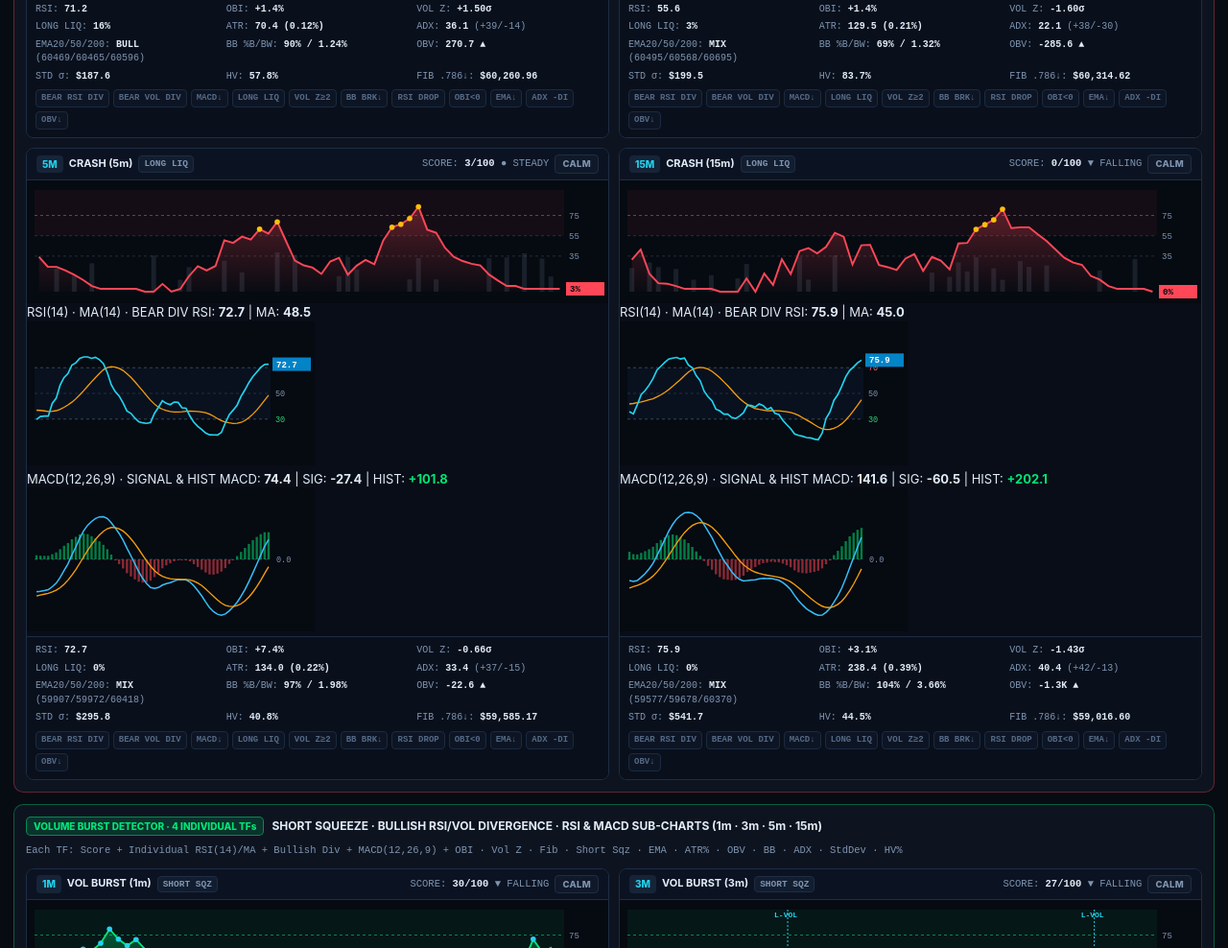
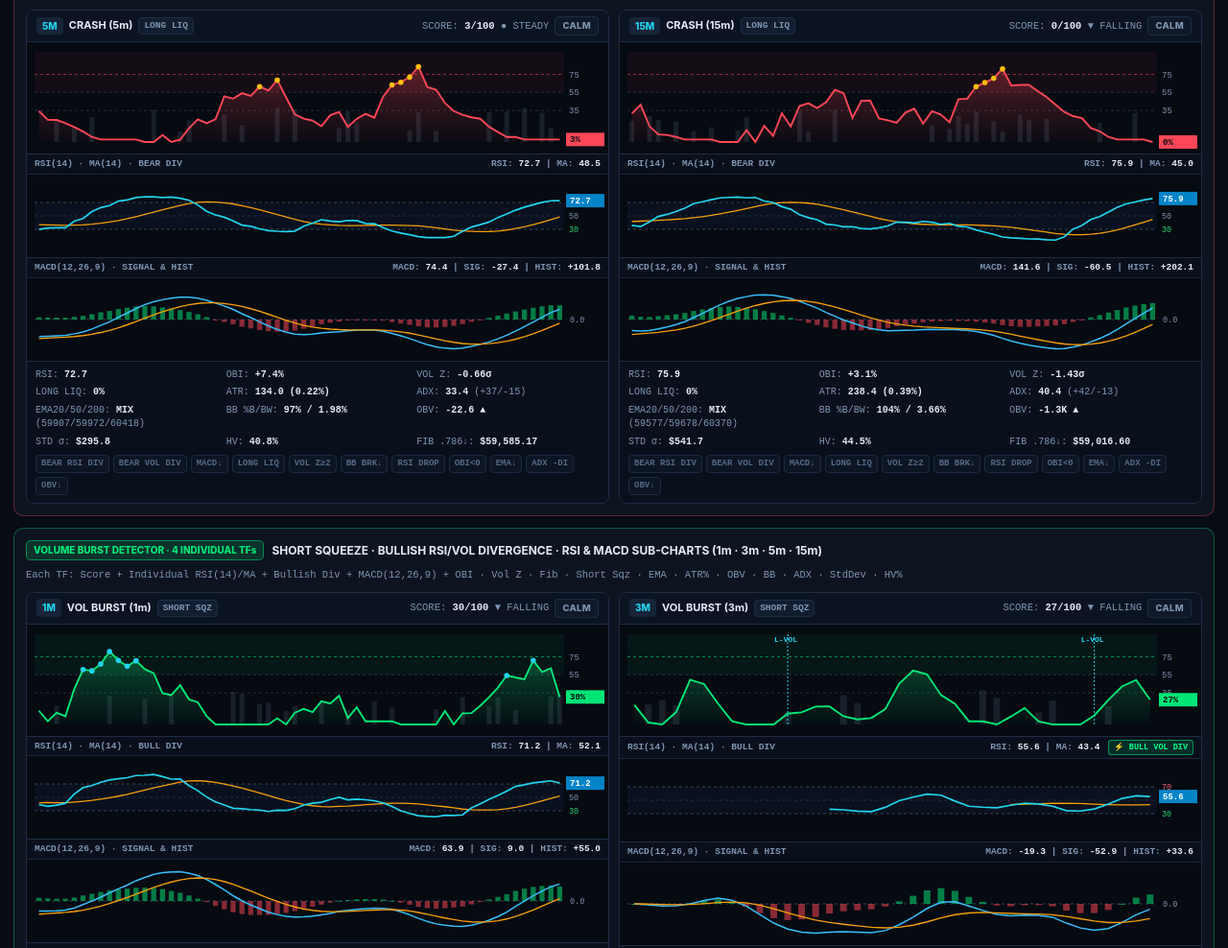
Before and after one commit to isrrohit7373-eng/Radar-terminal, a plain HTML site: page index.html in a window 1280 px wide. Shown: the part 2342-3330 px from the top of the page at 96% size. Drawn offline with Linux system fonts and the light colour scheme; no server answers.

Commit message:
Add files via upload

```diff
--- a/css/styles.css
+++ b/css/styles.css
@@ -1115,3 +1115,55 @@ body {
   border-color: rgba(0, 230, 118, 0.55);
   color: #00ff88;
 }
+
+
+/* =========================================================
+   INDIVIDUAL RSI & MACD SUB-CHARTS INSIDE EACH DETECTOR PANEL
+   ========================================================= */
+.det-canvas-wrap {
+  height: 116px;
+}
+.det-mini-pane {
+  border-top: 1px solid var(--border);
+  background: #060a11;
+}
+.det-mini-head {
+  display: flex;
+  flex-wrap: wrap;
+  justify-content: space-between;
+  align-items: center;
+  gap: 6px;
+  padding: 3px 8px;
+  background: #09101c;
+  border-bottom: 1px solid rgba(30, 45, 68, 0.75);
+  font-size: 9.5px;
+  font-weight: 800;
+  font-family: monospace;
+  color: var(--muted);
+}
+.det-mini-head b {
+  color: var(--text);
+}
+.det-mini-canvas {
+  width: 100%;
+  height: 86px;
+  display: block;
+}
+.det-div-pill {
+  display: inline-block;
+  padding: 1px 5px;
+  border-radius: 3px;
+  font-size: 8.5px;
+  font-weight: 800;
+  margin-left: 3px;
+}
+.det-div-pill.bear {
+  background: var(--red-soft);
+  color: #ff6b7a;
+  border: 1px solid rgba(255, 71, 87, 0.55);
+}
+.det-div-pill.bull {
+  background: var(--green-soft);
+  color: #00ff88;
+  border: 1px solid rgba(0, 230, 118, 0.55);
+}
```
